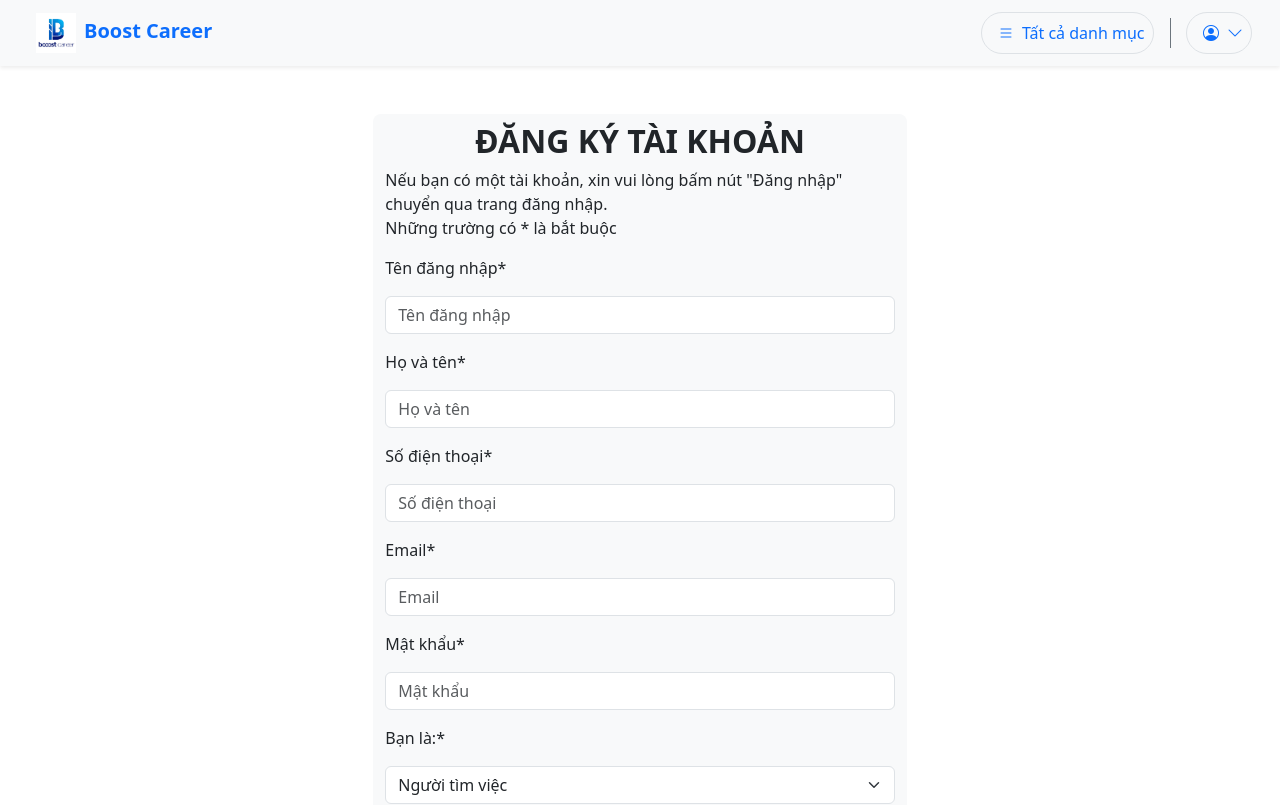
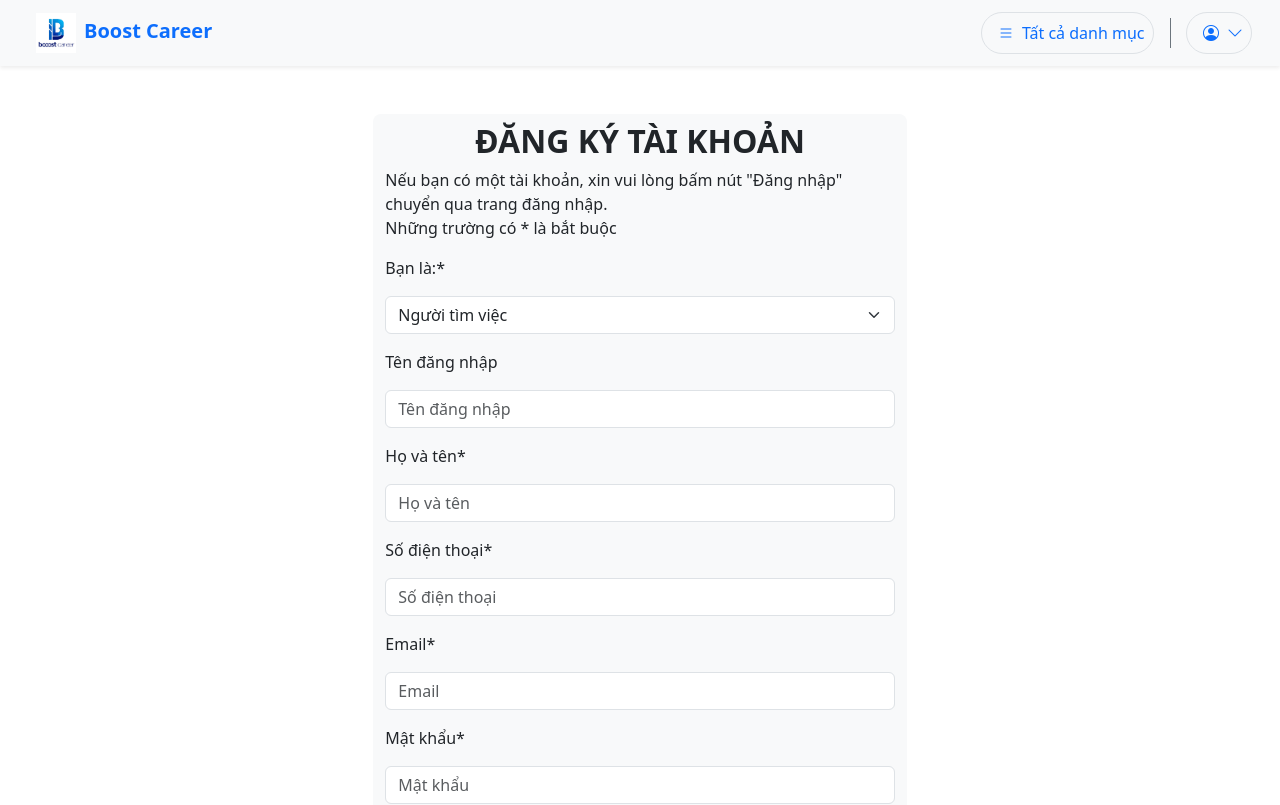
Before and after one commit to ThanhHangDang/DACN, a React (Create React App) app in the folder frontend/: page /auth in a window 1280 px wide. Shown: the top 805 px of the page. Built offline with nearby package versions, Linux system fonts and the light colour scheme; no server answers.

Commit message:
fix role password, fix name 10:28 20/2/2025

```diff
--- a/frontend/src/component/AuthPage/auth.js
+++ b/frontend/src/component/AuthPage/auth.js
@@ -13,20 +13,18 @@ export default function Auth() {
     phone: "",
     email: "",
     password: "",
-    role: 1,
+    role: "3",
   });
 
   //Check validation
   const [usernameValidMess, setUsernameValidMess] = useState("");
   const [nameValidMess, setNameValidMess] = useState("");
-  const [ageValidMess, setAgeValidMess] = useState("");
   const [passwordValidMess, setPasswordValidMess] = useState("");
   const [phoneValidMess, setPhoneValidMess] = useState("");
   const [emailValidMess, setEmailValidMess] = useState("");
 
   const [usernameValid, setUsernameValid] = useState(true);
   const [nameValid, setNameValid] = useState(true);
-  const [ageValid, setAgeValid] = useState(true);
   const [passwordValid, setPasswordValid] = useState(true);
   const [phoneValid, setPhoneValid] = useState(true);
   const [emailValid, setEmailValid] = useState(true);
@@ -59,10 +57,12 @@ export default function Auth() {
         break;
       case "password":
         setPasswordValid(mess === "" ? true : false);
-        if (value && !value.match("^(?=.*[A-Z])(?=.*[0-9!@#$%^&*])(?=.{8,})")) {
-          mess =
-            "Mật khẩu phải bắt đầu bằng chữ hoa, có ít nhất 1 chữ số hoặc ký tự đặc biệt, và ít nhất 8 ký tự.";
+        if (value && value.length < 8) {
+          mess = "Mật khẩu phải có ít nhất 8 ký tự.";
           setPasswordValid(false);
+        } else {
+          // Nếu cần kiểm tra thêm các điều kiện khác, có thể thêm vào đây.
+          setPasswordValid(true);
         }
         setPasswordValidMess(mess);
         break;
@@ -134,7 +134,26 @@ export default function Auth() {
           </p>
         </div>
         <form method="post">
-          <p>Tên đăng nhập*</p>
+          <p>Bạn là:*</p>
+          <select
+            class="form-select mb-3"
+            aria-label="Default select example"
+            value={dataRegister.role}
+            onChange={(e) => {
+              setDataRegister({ ...dataRegister, role: e.target.value });
+            }}
+          >
+            <option value="3" selected>
+              Người tìm việc
+            </option>
+            <option value="2">Nhà tuyển dụng</option>
+          </select>
+
+          {dataRegister.role === "2" ? (
+            <p>Tên công ty</p>
+          ) : (
+            <p>Tên đăng nhập</p>
+          )}
           <input
             type="text"
             className="form-control mb-3"
@@ -219,20 +238,6 @@ export default function Auth() {
           ) : (
             ""
           )}
-          <p>Bạn là:*</p>
-          <select
-            class="form-select mb-3"
-            aria-label="Default select example"
-            value={dataRegister.role}
-            onChange={(e) => {
-              setDataRegister({ ...dataRegister, role: e.target.value });
-            }}
-          >
-            <option value="3" selected>
-              Người tìm việc
-            </option>
-            <option value="2">Nhà tuyển dụng</option>
-          </select>
 
           <div className="row">
             <div className="col">
```
